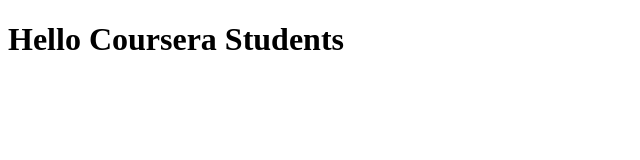
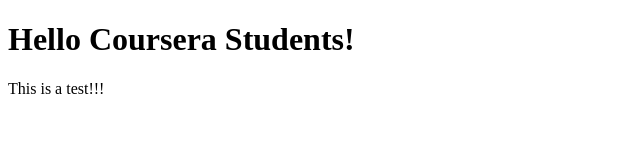
Before and after one commit to GreatCoder/Coursera-Test, a plain HTML site: page index.html in a window 1280 px wide. Shown: the whole page, without its empty margins (0-640 px from the left). Drawn offline with Linux system fonts and the light colour scheme.

Commit message:
Next version of web file.

```diff
--- a/index.html
+++ b/index.html
@@ -7,7 +7,9 @@
 
 	<body>
 
-		<h1>Hello Coursera Students</h1>
+		<h1>Hello Coursera Students!</h1>
+
+		<p>This is a test!!!</p>
 
 	</body>
 
```
